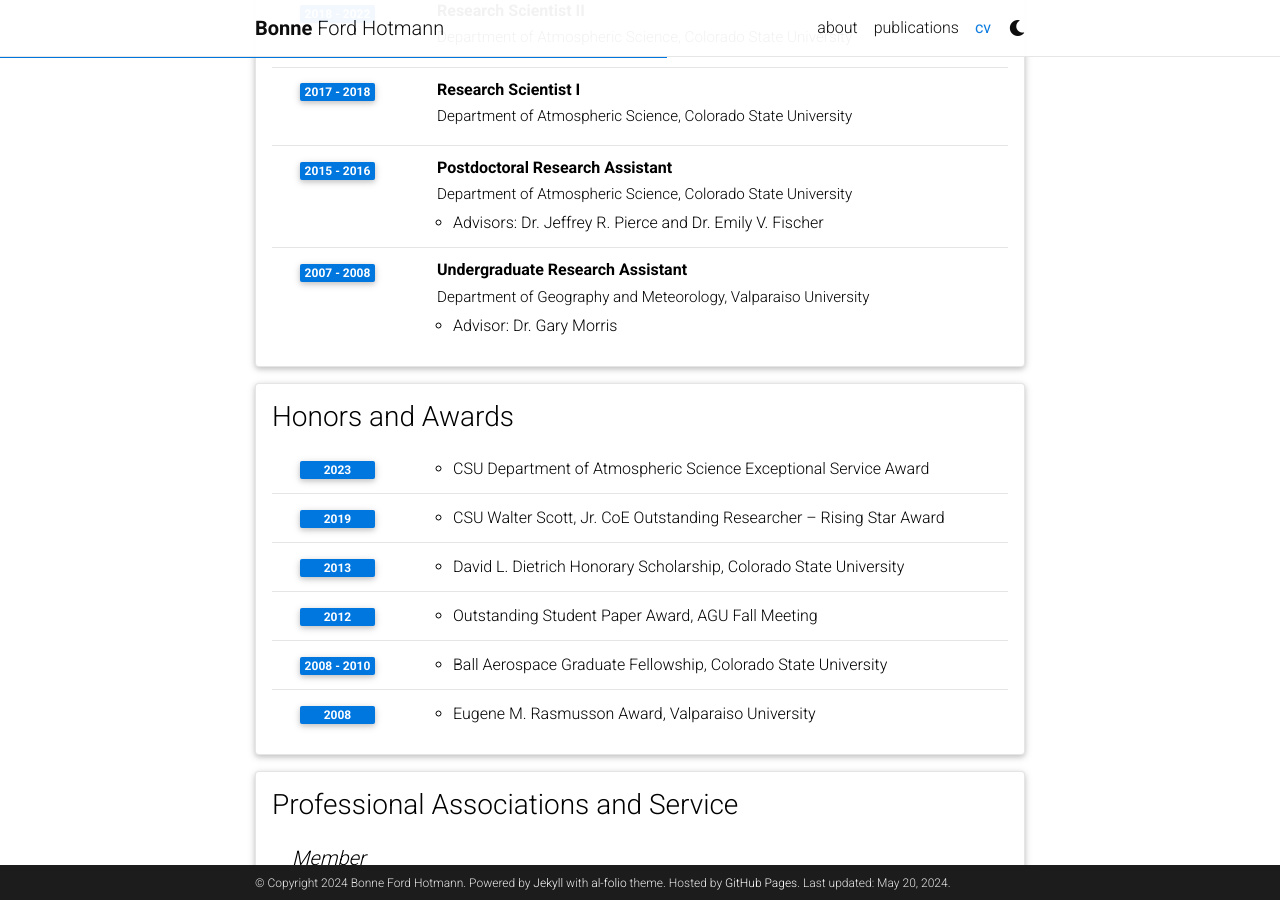
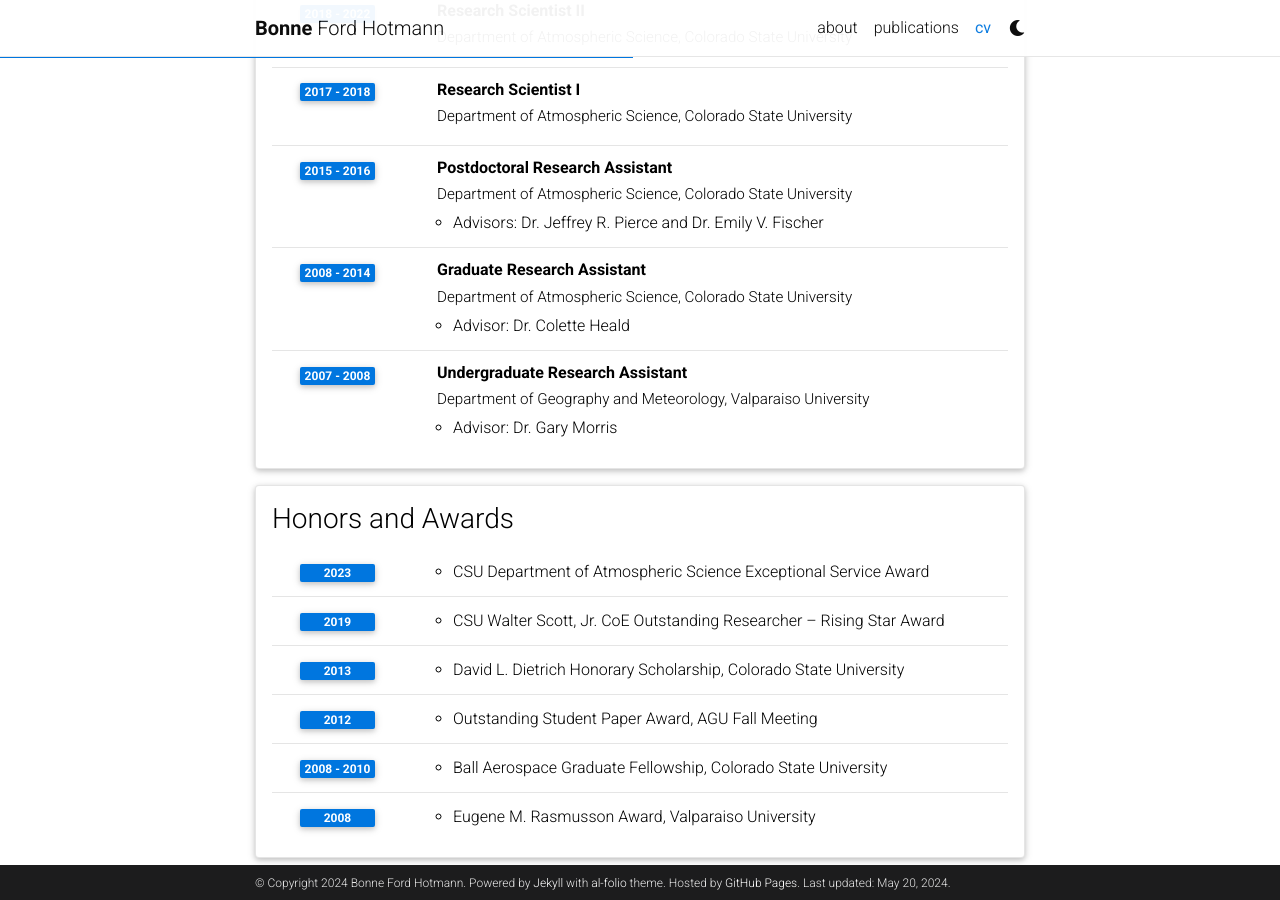
Before and after one commit to bonneford/bonneford.github.io, a Jekyll site: the page built from _pages/cv.md, in a window 1280 px wide and 900 px high, scrolled down 1003 px. Built offline with Jekyll 4.4.1, drawn with Linux system fonts in a browser that asks for light colours; comment, search, counter and statistics services are not loaded; a style sheet for code colours, icons or effects is not loaded.

Commit message:
update to cv timeline

```diff
--- a/_data/cv.yml
+++ b/_data/cv.yml
@@ -42,7 +42,6 @@
       institution: Department of Atmospheric Science, Colorado State University
       year: 2018 - 2022
 
-
     - title: Research Scientist I
       institution: Department of Atmospheric Science, Colorado State University
       year: 2017 - 2018
@@ -51,6 +50,11 @@
       institution: Department of Atmospheric Science, Colorado State University
       year: 2015 - 2016
       description: 'Advisors: Dr. Jeffrey R. Pierce and Dr. Emily V. Fischer'
+
+    - title: Graduate Research Assistant
+      institution: Department of Atmospheric Science, Colorado State University
+      year: 2008 - 2014
+      description: 'Advisor: Dr. Colette Heald'
 
     - title: Undergraduate Research Assistant
       institution: Department of Geography and Meteorology, Valparaiso University
```
